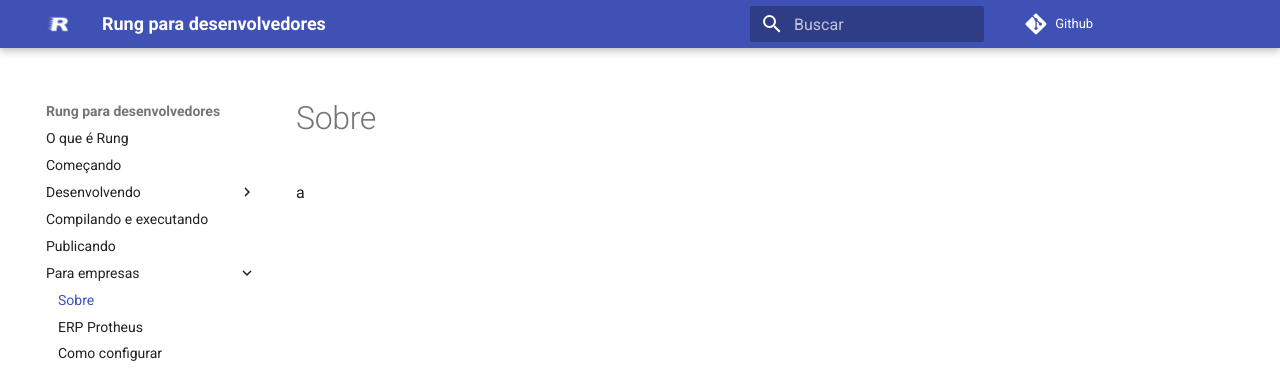
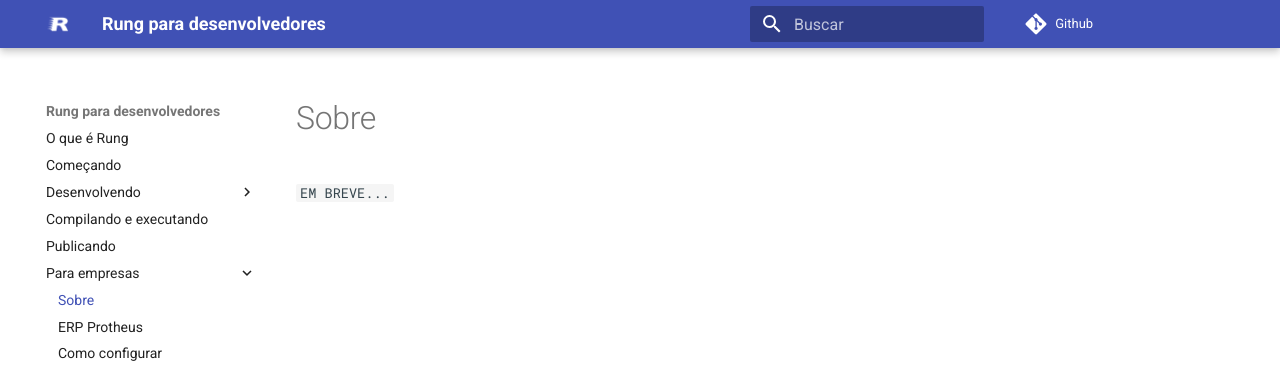
Before and after one commit to rung-tools/rung-cli-docs, an MkDocs documentation site: the page built from docs/business/index.md, in a window 1280 px wide. Shown: the top 372 px of the page. Built offline with MkDocs 1.6.1 and Material for MkDocs 9.7.7, drawn with Linux system fonts in a browser that asks for light colours; comment, search, counter and statistics services are not loaded; old or Windows-style settings are respelled for this version of MkDocs.

Commit message:
coming soon

````diff
--- a/docs/business/index.md
+++ b/docs/business/index.md
@@ -1 +1 @@
-a
+```EM BREVE...```
````
Also changed, not shown: docs/business/erp_protheus.md (+1 -0 lines), docs/business/how_configure.md (+1 -0 lines).
